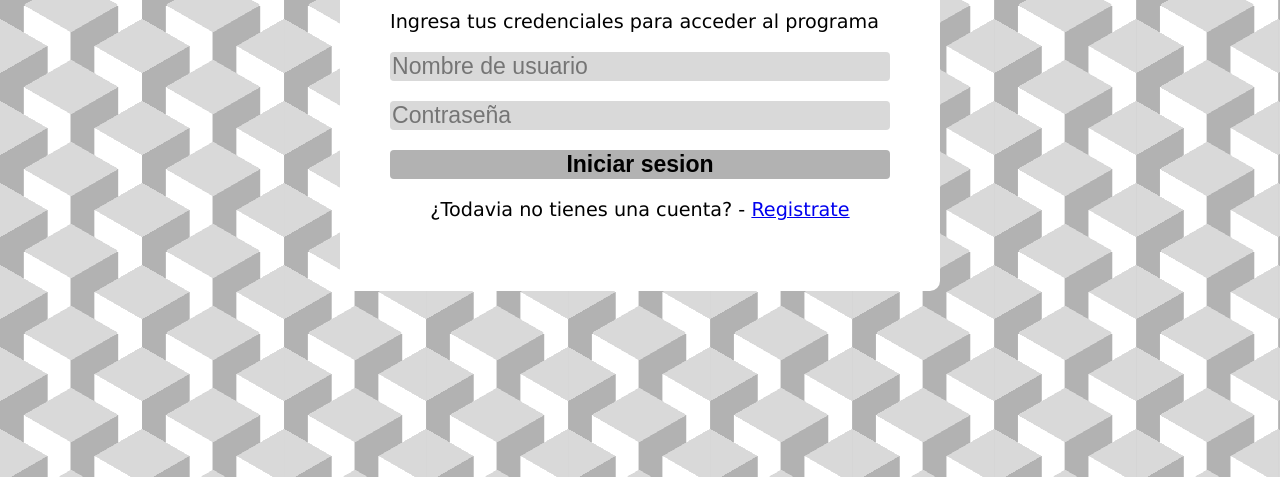
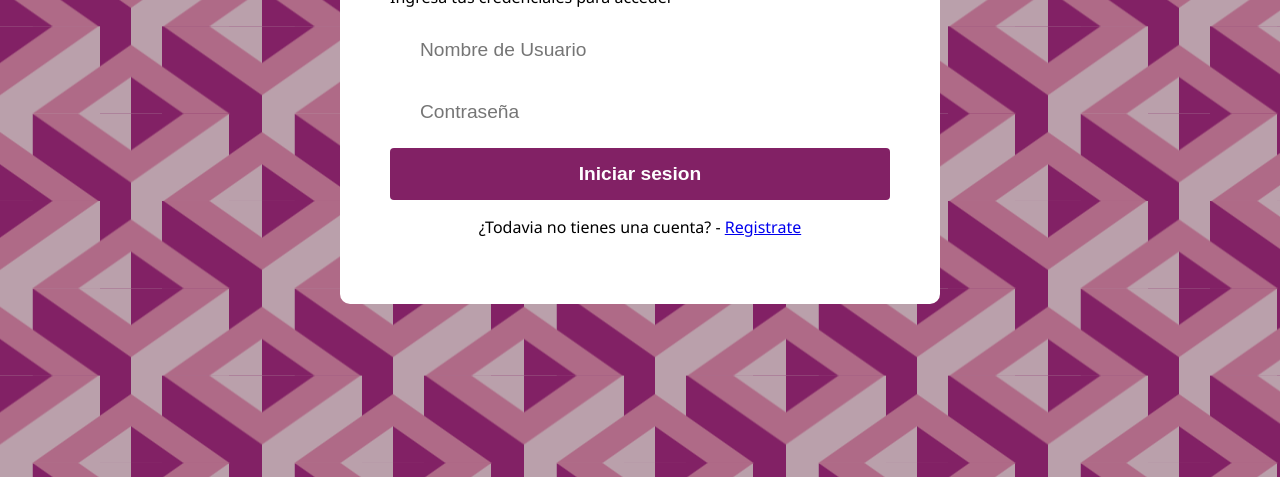
Before and after one commit to Misterliantech/PaginaWebV2.0, a website: page app/pages/login.html in a window 1280 px wide. Shown: the part 323-800 px from the top of the page. Drawn offline with Linux system fonts and the light colour scheme; files that its build step writes are made by us from their sources; files whose address does not match are found by name.

Commit message:
Actualizacion 01/10/2024

```diff
--- a/app/pages/login.html
+++ b/app/pages/login.html
@@ -10,18 +10,17 @@
 <body>
     <main>
         <div class="form-container">
-            <h1>Iniciar Sesion</h1>
-            <p>Ingresa tus credenciales para acceder al programa</p>
-            <form id = "login-form">
+            <h1>Iniciar sesión</h1>
+            <p>Ingresa tus credenciales para acceder</p>
+            <form id ="login-form">
                 <label for = "user" class="sr-only">User</label>
-                <input type = "text" name="user" id="user" placeholder="Nombre de usuario">
-                <label for="password" class="sr-only">Password</label>
-                <input type = "password" name="Password" id="password" placeholder="Contraseña">
+                <input type = "text" name="user" id="user" placeholder="Nombre de Usuario"></input>
+                <label for = "password" class="sr-only">Password</label>
+                <input type = "password" name="password" id="password" placeholder="Contraseña"></input>
                 <button type="submit">Iniciar sesion</button>
-                <p class="error escondido">Error al iniciar sesion</p>
+                <p class = "error escondido">Error al iniciar sesión</p>
             </form>
             <p>¿Todavia no tienes una cuenta? - <a href="/register">Registrate</a></p>
         </div>
-    </main>
 </body>
 </html>
--- a/app/public/login.js
+++ b/app/public/login.js
@@ -0,0 +1 @@
+console.log("Loginjs");
--- a/app/public/register.js
+++ b/app/public/register.js
@@ -1,9 +1,9 @@
-document.getElementById("register-form").addEventListener("submit", async(e) => {
+document.getElementById("register-form").addEventListener("submit",async(e) => {
 
     e.preventDefault();
     console.log(e.target.children.user.value)
-    const res = await fetch ("https://localhost:4000/api/register", {
-        method: "POST",
+    const res = await fetch("https://localhost:4000/api/register",{
+        method:"POST",
         headers:{
             "Content-Type" : "application/json"
         },
--- a/app/public/style.css
+++ b/app/public/style.css
@@ -1,31 +1,33 @@
 html {
-    --s: 82px; /* control the size*/
-    --c1: #b2b2b2;
-    --c2: #ffffff;
-    --c3: #d9d9d9;
+    --s: 262px; /* control the size*/
+    --c1: #822165;
+    --c2: #af6a87;
+    --c3: #baa0ab;
 
-    --_g: var(--c3) 0 120deg,#0000 0;
+    --_g: var(--c1) 10%,var(--c2) 10.5% 19%,#0000 19.5% 80.5%,var(--c2) 81% 89.5%,var(--c3) 90%;
+    --_c: from -90deg at 37.5% 50%,#0000 75%;
+    --_l1: linear-gradient(145deg,var(--_g));
+    --_l2: linear-gradient( 35deg,var(--_g));
     background:
-      conic-gradient(from -60deg at 50% calc(100%/3),var(--_g)),
-      conic-gradient(from 120deg at 50% calc(200%/3),var(--_g)),
-      conic-gradient(from  60deg at calc(200%/3),var(--c3) 60deg,var(--c2) 0 120deg,#0000 0),
-      conic-gradient(from 180deg at calc(100%/3),var(--c1) 60deg,var(--_g)),
-      linear-gradient(90deg,var(--c1)   calc(100%/6),var(--c2) 0 50%,
-                            var(--c1) 0 calc(500%/6),var(--c2) 0);
-    background-size: calc(1.732*var(--s)) var(--s);
+      var(--_l1), var(--_l1) calc(var(--s)/2) var(--s),
+      var(--_l2), var(--_l2) calc(var(--s)/2) var(--s),
+      conic-gradient(var(--_c),var(--c1) 0) calc(var(--s)/8) 0,
+      conic-gradient(var(--_c),var(--c3) 0) calc(var(--s)/2) 0,
+      linear-gradient(90deg,var(--c3) 38%,var(--c1) 0 50%,var(--c3) 0 62%,var(--c1) 0);
+    background-size: var(--s) calc(2*var(--s)/3);
   }
 
 body{
     margin: 0;
-    font-family: Verdana, Geneva, Tahoma, sans-serif;
+    font-family: 'Segoe UI', Tahoma, Geneva, Verdana, sans-serif;
     display: flex;
     justify-content: center;
     align-items: center;
     min-height: 100svh;
-    font-size: larger;
 }
 
 .form-container{
+
     width: 500px;
     background-color: white;
     border-radius: 10px;
@@ -33,42 +35,50 @@ body{
 }
 
 form{
+
     display: flex;
     flex-direction: column;
-    gap: 20px;
+    gap: 10px;
 }
 
-form+p,form p{
+form+p, form p{
+
     text-align: center;
 }
 
-input, button{
-    background-color: #d9d9d9;
+input, button {
+
     border-radius: 4px;
     border: unset;
-    padding: 15px, 30px;
+    padding: 15px 30px;
     font-size: larger;
 }
 
 button{
-    background-color:#b2b2b2;
+
+    background-color: #822165;
+    color:white;
     font-weight: bold;
     cursor: pointer;
 }
 
 .error{
+
     color:red;
 }
 
 .escondido{
-    display:none
+
+    display: none;
 }
 
 .sr-only{
+
     position: absolute;
     left: -10000px;
-    top: auto;
+    top:auto;
     width: 1px;
     height: 1px;
     overflow: hidden;
+
 }
```
Also changed, not shown: app/controllers/authentication.controller.js (added, +12 -0 lines), app/controllers/authentication.js (deleted, +0 -44 lines), app/index.js (added, +25 -0 lines), app/pages/admin/admin.html (added, +18 -0 lines), app/pages/catalogo/catalogo.html (deleted, +0 -18 lines), app/pages/register.html (+10 -10 lines), app/server.js (deleted, +0 -24 lines), package.json (+3 -4 lines), app/public/admin.js (added), 1 other file.
